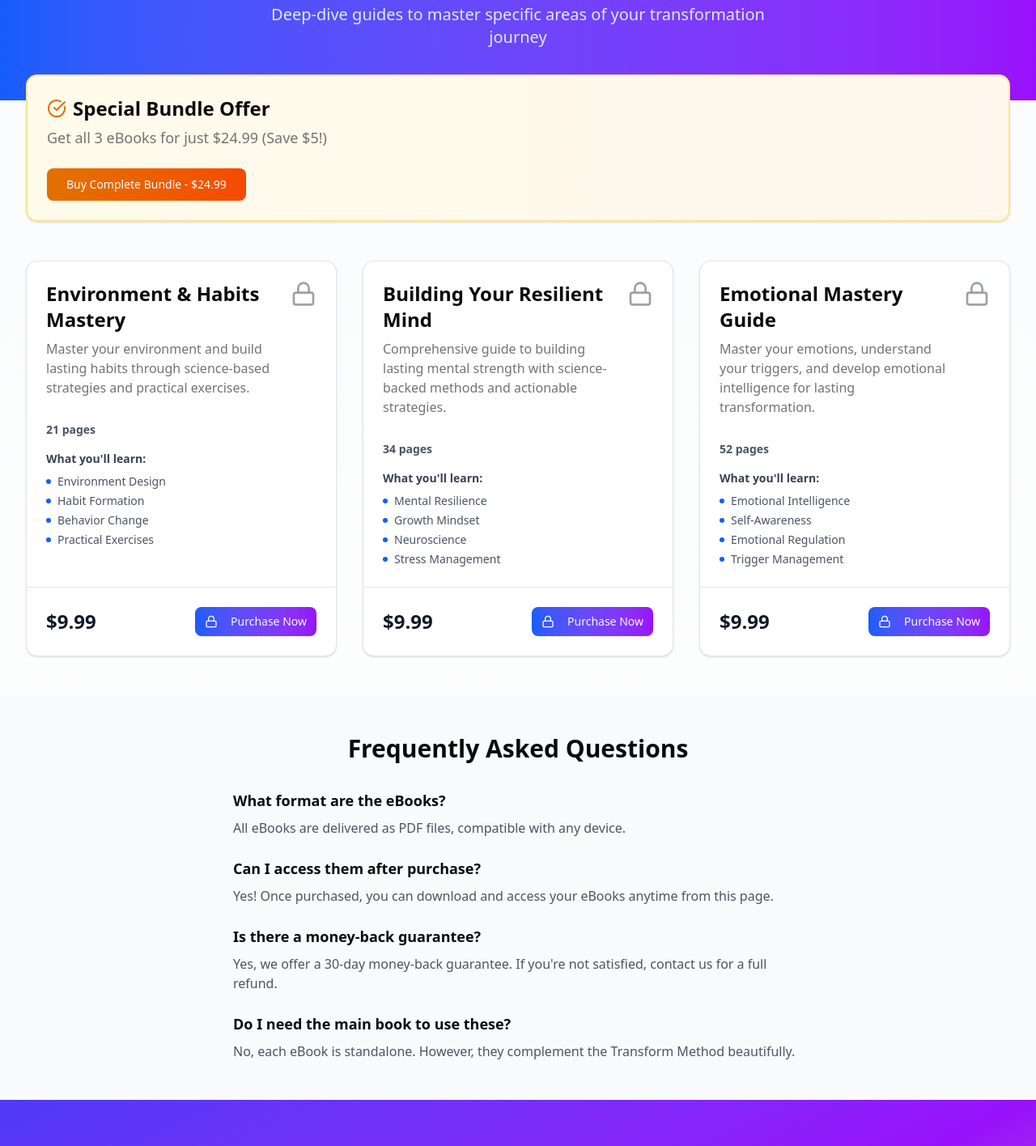
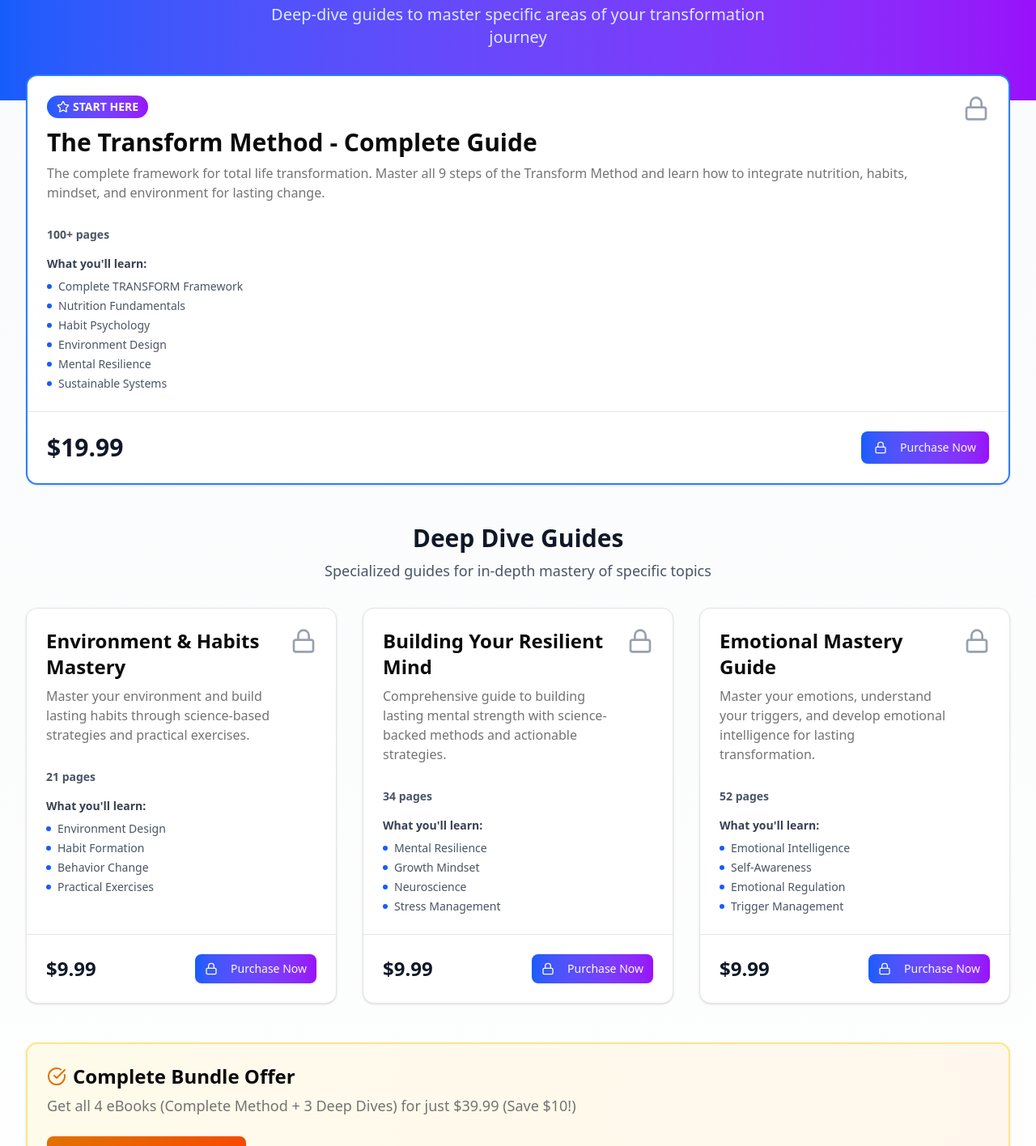
Before and after one commit to AdrianoDRJB/Transform-method, a React (Vite) app: page /ebooks in a window 1280 px wide. Shown: the part 260-1676 px from the top of the page at 81% size. Built offline with nearby package versions, Linux system fonts and the light colour scheme.

Commit message:
Add Transform Method Complete Guide as featured main eBook with 3 deep dive guides

```diff
--- a/src/components/EbooksPage.jsx
+++ b/src/components/EbooksPage.jsx
@@ -1,7 +1,7 @@
 import React, { useState, useEffect } from 'react';
 import { Card, CardContent, CardDescription, CardFooter, CardHeader, CardTitle } from './ui/card';
 import { Button } from './ui/button';
-import { BookOpen, Lock, Download, CheckCircle } from 'lucide-react';
+import { BookOpen, Lock, Download, CheckCircle, Star } from 'lucide-react';
 import ContactSection from './ContactSection.jsx';
 
 const EbooksPage = () => {
@@ -15,7 +15,25 @@ const EbooksPage = () => {
     }
   }, []);
 
-  const ebooks = [
+  const mainEbook = {
+    id: 'transform-method-complete',
+    title: 'The Transform Method - Complete Guide',
+    description: 'The complete framework for total life transformation. Master all 9 steps of the Transform Method and learn how to integrate nutrition, habits, mindset, and environment for lasting change.',
+    file: '/pdfs/Transform_Method_Complete_Guide.pdf',
+    price: 19.99,
+    pages: '100+ pages',
+    topics: [
+      'Complete TRANSFORM Framework',
+      'Nutrition Fundamentals',
+      'Habit Psychology',
+      'Environment Design',
+      'Mental Resilience',
+      'Sustainable Systems'
+    ],
+    featured: true
+  };
+
+  const deepDiveEbooks = [
     {
       id: 'environment-habits-complete',
       title: 'Environment & Habits Mastery',
@@ -71,58 +89,21 @@ const EbooksPage = () => {
 
   const isPurchased = (ebookId) => purchasedEbooks.includes(ebookId);
 
-  return (
-    <>
-    <div className="min-h-screen bg-gradient-to-b from-gray-50 to-white">
-      {/* Header */}
-      <div className="bg-gradient-to-r from-blue-600 to-purple-600 text-white py-16">
-        <div className="max-w-7xl mx-auto px-4 sm:px-6 lg:px-8">
-          <div className="text-center">
-            <BookOpen className="w-16 h-16 mx-auto mb-4" />
-            <h1 className="text-4xl font-bold mb-4">Transform Method eBooks</h1>
-            <p className="text-xl text-blue-100 max-w-2xl mx-auto">
-              Deep-dive guides to master specific areas of your transformation journey
-            </p>
-          </div>
-        </div>
-      </div>
-
-      {/* Bundle Offer */}
-      <div className="max-w-7xl mx-auto px-4 sm:px-6 lg:px-8 -mt-8">
-        <Card className="bg-gradient-to-r from-amber-50 to-orange-50 border-2 border-amber-200">
-          <CardHeader>
-            <CardTitle className="text-2xl flex items-center gap-2">
-              <CheckCircle className="text-amber-600" />
-              Special Bundle Offer
-            </CardTitle>
-            <CardDescription className="text-lg">
-              Get all 3 eBooks for just $24.99 (Save $5!)
-            </CardDescription>
-          </CardHeader>
-          <CardFooter>
-            <Button
-              size="lg"
-              className="bg-gradient-to-r from-amber-600 to-orange-600 hover:from-amber-700 hover:to-orange-700"
-              onClick={() => handlePurchase('bundle-all')}
-            >
-              Buy Complete Bundle - $24.99
-            </Button>
-          </CardFooter>
-        </Card>
-      </div>
-
-      {/* eBooks Grid */}
-      <div className="max-w-7xl mx-auto px-4 sm:px-6 lg:px-8 py-12">
-        <div className="grid grid-cols-1 md:grid-cols-3 gap-8">
-          {ebooks.map((ebook) => {
+  const EbookCard = ({ ebook, featured = false }) => {
     const purchased = isPurchased(ebook.id);
 
     return (
-              <Card key={ebook.id} className="flex flex-col hover:shadow-lg transition-shadow">
+      <Card className={`flex flex-col hover:shadow-lg transition-shadow ${featured ? 'border-2 border-blue-500' : ''}`}>
         <CardHeader>
           <div className="flex items-start justify-between">
             <div className="flex-1">
-                      <CardTitle className="text-2xl mb-2">{ebook.title}</CardTitle>
+              {featured && (
+                <div className="inline-flex items-center gap-1 bg-gradient-to-r from-blue-600 to-purple-600 text-white px-3 py-1 rounded-full text-sm font-semibold mb-3">
+                  <Star className="w-4 h-4" />
+                  START HERE
+                </div>
+              )}
+              <CardTitle className={`${featured ? 'text-3xl' : 'text-2xl'} mb-2`}>{ebook.title}</CardTitle>
               <CardDescription className="text-base">{ebook.description}</CardDescription>
             </div>
             {purchased ? (
@@ -154,7 +135,7 @@ const EbooksPage = () => {
         </CardContent>
 
         <CardFooter className="flex items-center justify-between border-t pt-6">
-                  <div className="text-2xl font-bold text-gray-900">
+          <div className={`${featured ? 'text-3xl' : 'text-2xl'} font-bold text-gray-900`}>
             ${ebook.price}
           </div>
 
@@ -162,6 +143,7 @@ const EbooksPage = () => {
             <Button
               onClick={() => handleDownload(ebook)}
               className="bg-green-600 hover:bg-green-700"
+              size={featured ? 'lg' : 'default'}
             >
               <Download className="w-4 h-4 mr-2" />
               Download PDF
@@ -170,6 +152,7 @@ const EbooksPage = () => {
             <Button
               onClick={() => handlePurchase(ebook.id)}
               className="bg-gradient-to-r from-blue-600 to-purple-600 hover:from-blue-700 hover:to-purple-700"
+              size={featured ? 'lg' : 'default'}
             >
               <Lock className="w-4 h-4 mr-2" />
               Purchase Now
@@ -178,8 +161,67 @@ const EbooksPage = () => {
         </CardFooter>
       </Card>
     );
-          })}
+  };
+
+  return (
+    <>
+    <div className="min-h-screen bg-gradient-to-b from-gray-50 to-white">
+      {/* Header */}
+      <div className="bg-gradient-to-r from-blue-600 to-purple-600 text-white py-16">
+        <div className="max-w-7xl mx-auto px-4 sm:px-6 lg:px-8">
+          <div className="text-center">
+            <BookOpen className="w-16 h-16 mx-auto mb-4" />
+            <h1 className="text-4xl font-bold mb-4">Transform Method eBooks</h1>
+            <p className="text-xl text-blue-100 max-w-2xl mx-auto">
+              Deep-dive guides to master specific areas of your transformation journey
+            </p>
           </div>
+        </div>
+      </div>
+
+      {/* Main eBook - Featured */}
+      <div className="max-w-7xl mx-auto px-4 sm:px-6 lg:px-8 -mt-8 mb-12">
+        <EbookCard ebook={mainEbook} featured={true} />
+      </div>
+
+      {/* Deep Dive eBooks Section */}
+      <div className="max-w-7xl mx-auto px-4 sm:px-6 lg:px-8 mb-12">
+        <div className="text-center mb-8">
+          <h2 className="text-3xl font-bold text-gray-900 mb-2">Deep Dive Guides</h2>
+          <p className="text-lg text-gray-600">
+            Specialized guides for in-depth mastery of specific topics
+          </p>
+        </div>
+
+        <div className="grid grid-cols-1 md:grid-cols-3 gap-8">
+          {deepDiveEbooks.map((ebook) => (
+            <EbookCard key={ebook.id} ebook={ebook} />
+          ))}
+        </div>
+      </div>
+
+      {/* Bundle Offer */}
+      <div className="max-w-7xl mx-auto px-4 sm:px-6 lg:px-8 mb-12">
+        <Card className="bg-gradient-to-r from-amber-50 to-orange-50 border-2 border-amber-200">
+          <CardHeader>
+            <CardTitle className="text-2xl flex items-center gap-2">
+              <CheckCircle className="text-amber-600" />
+              Complete Bundle Offer
+            </CardTitle>
+            <CardDescription className="text-lg">
+              Get all 4 eBooks (Complete Method + 3 Deep Dives) for just $39.99 (Save $10!)
+            </CardDescription>
+          </CardHeader>
+          <CardFooter>
+            <Button
+              size="lg"
+              className="bg-gradient-to-r from-amber-600 to-orange-600 hover:from-amber-700 hover:to-orange-700"
+              onClick={() => handlePurchase('bundle-all')}
+            >
+              Buy Complete Bundle - $39.99
+            </Button>
+          </CardFooter>
+        </Card>
       </div>
 
       {/* FAQ Section */}
@@ -194,6 +236,11 @@ const EbooksPage = () => {
             </div>
 
             <div>
+              <h3 className="font-semibold text-lg mb-2">Should I start with the Complete Method or a Deep Dive?</h3>
+              <p className="text-gray-600">Start with the Complete Transform Method to understand the full framework, then deepen your knowledge with specialized Deep Dive guides on topics that interest you most.</p>
+            </div>
+
+            <div>
               <h3 className="font-semibold text-lg mb-2">Can I access them after purchase?</h3>
               <p className="text-gray-600">Yes! Once purchased, you can download and access your eBooks anytime from this page.</p>
             </div>
@@ -201,11 +248,6 @@ const EbooksPage = () => {
             <div>
               <h3 className="font-semibold text-lg mb-2">Is there a money-back guarantee?</h3>
               <p className="text-gray-600">Yes, we offer a 30-day money-back guarantee. If you're not satisfied, contact us for a full refund.</p>
-            </div>
-
-            <div>
-              <h3 className="font-semibold text-lg mb-2">Do I need the main book to use these?</h3>
-              <p className="text-gray-600">No, each eBook is standalone. However, they complement the Transform Method beautifully.</p>
             </div>
           </div>
         </div>
```
Lines whose indentation alone changed are shown as unchanged.
